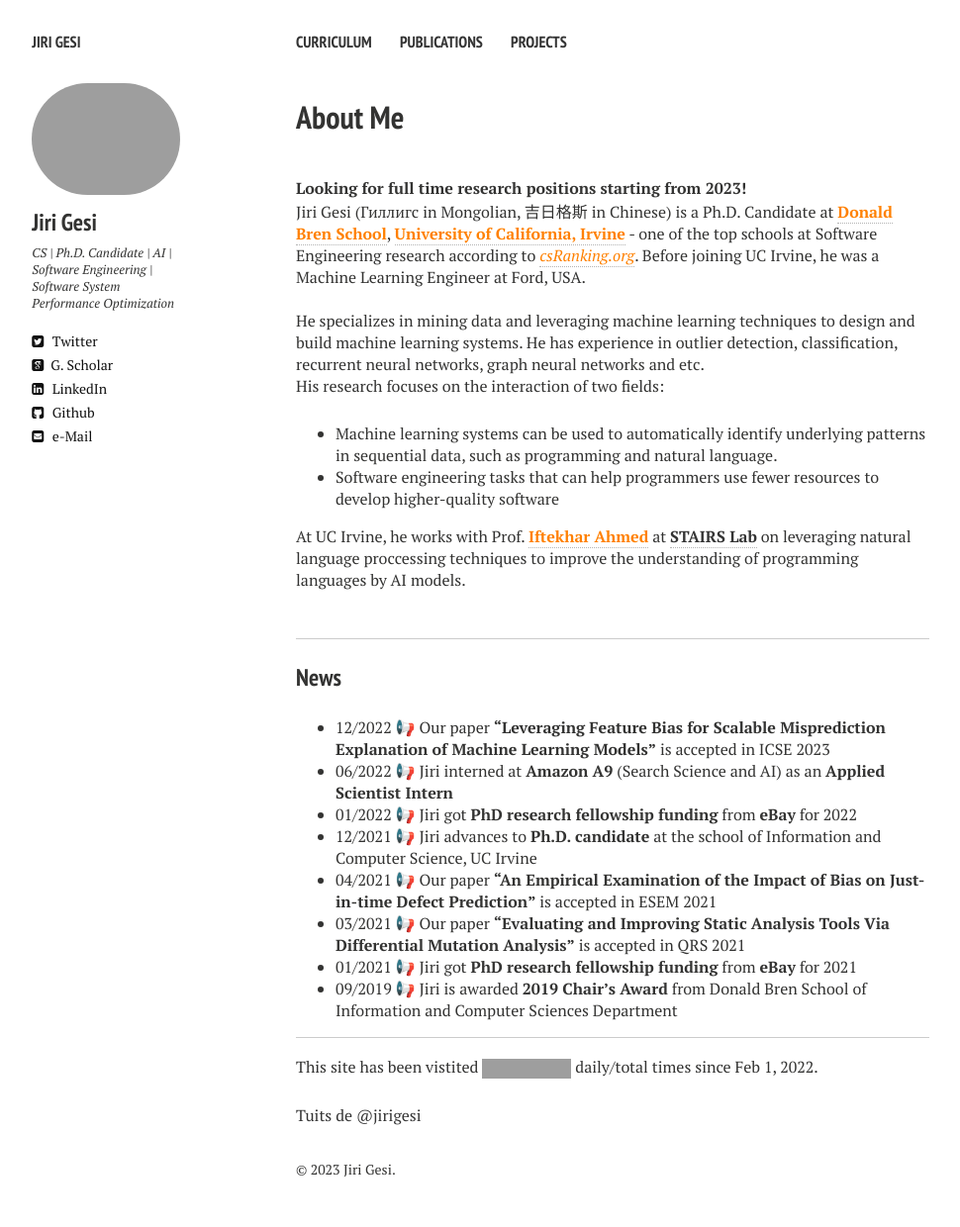
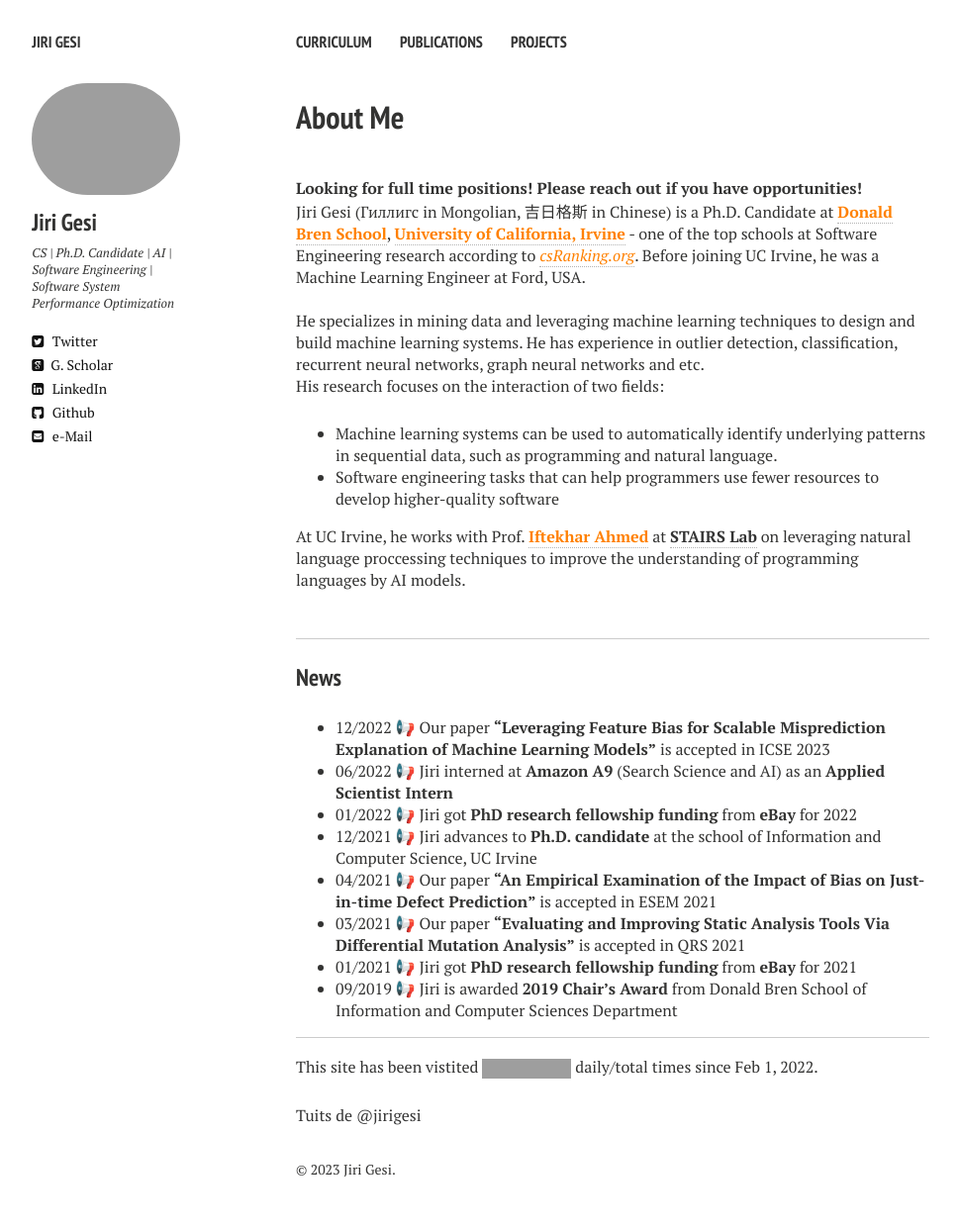
Before and after one commit to Jirigesi/Jirigesi.github.io, a Jekyll site: the page built from index.md, in a window 1280 px wide. Shown: the whole page at 99% size, without its empty margins (21-991 px from the left). Built offline with Jekyll 4.4.1, drawn with Linux system fonts in a browser that asks for light colours; nearby versions of some CDN libraries; comment, search, counter and statistics services are not loaded; grey boxes are pictures that could not be loaded.

Commit message:
Update index.md

```diff
--- a/index.md
+++ b/index.md
@@ -8,7 +8,7 @@ tags: [Jekyll, theme, responsive, blog, template]
 
 
 <br />
-**Looking for full time research positions starting from 2023!**
+**Looking for full time positions! Please reach out if you have opportunities!**
 
 Jiri Gesi (Гиллигс in Mongolian, 吉日格斯 in Chinese) is a Ph.D. Candidate at <a style="color:rgb(255,128,0)">**Donald Bren School**</a>,  <a style="color:rgb(255,128,0)">**University of California, Irvine**</a> - one of the top schools at Software Engineering research according to <a href="http://csrankings.org/#/index?soft&us" style="color:rgb(255,128,0)">*csRanking.org*</a>. Before joining UC Irvine, he was a Machine Learning Engineer at Ford, USA.
 
```
